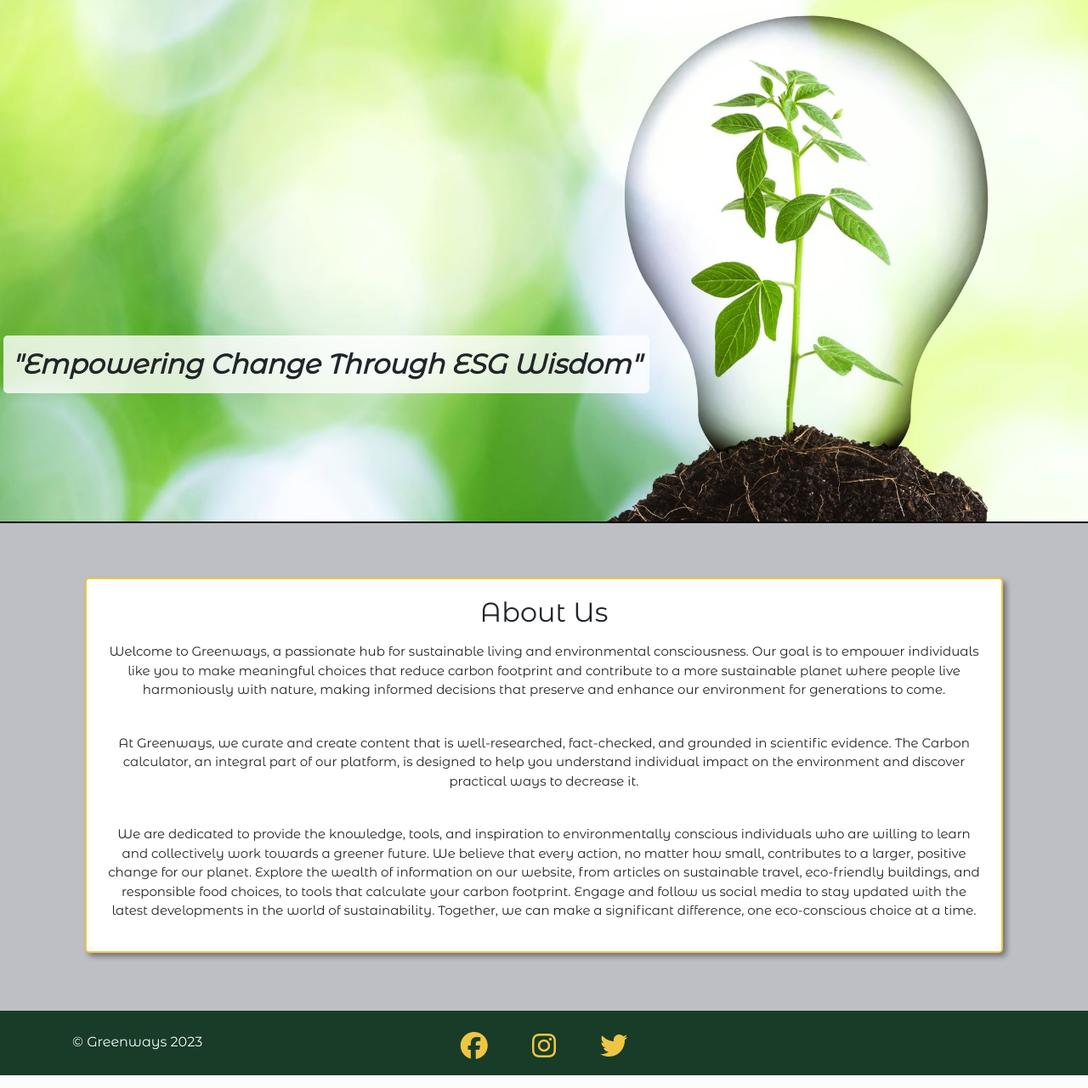
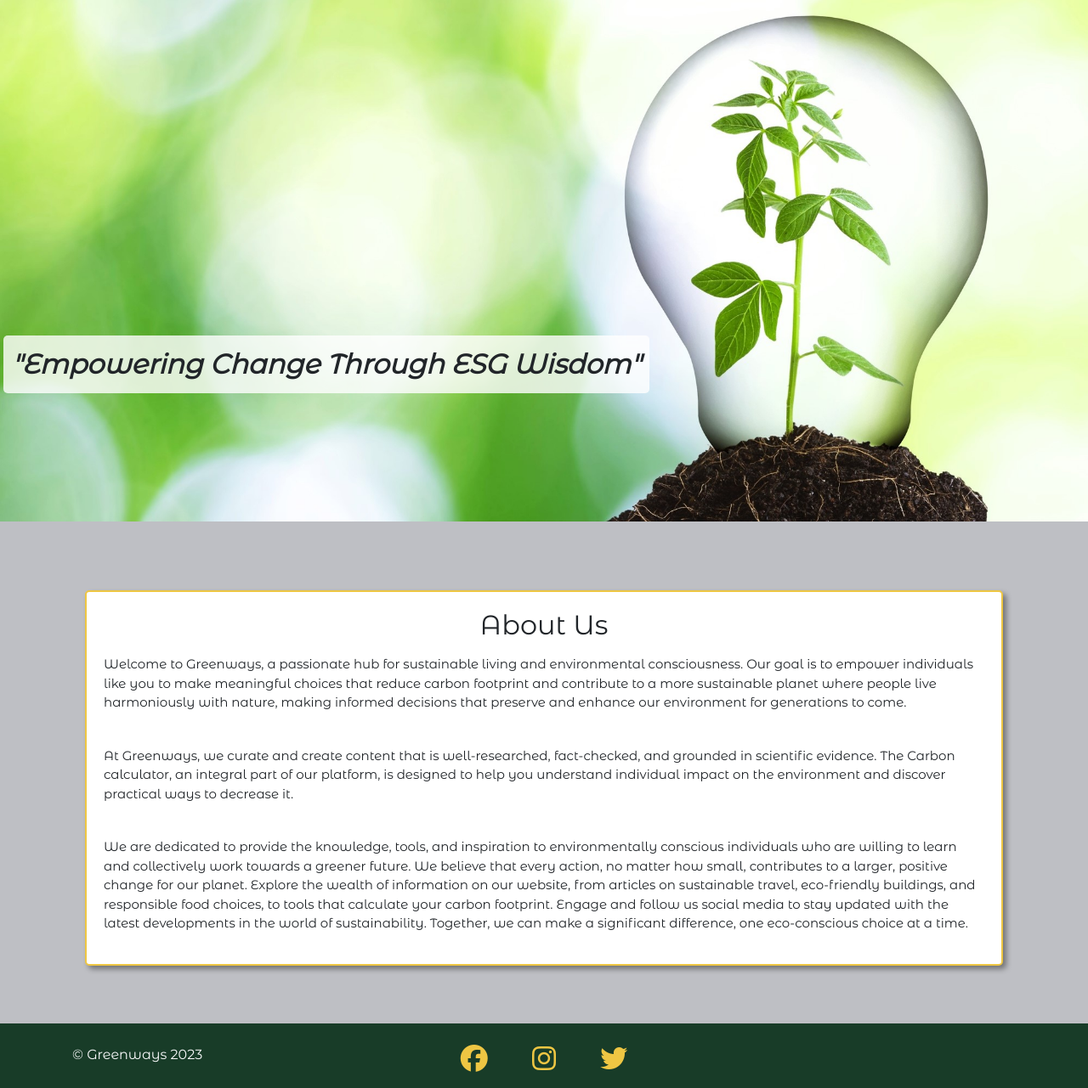
Before and after one commit to The-Carbon-Crushers/greenways, a Django app: page / in a window 1280 px wide. Shown: the part 226-1507 px from the top of the page at 85% size. Run offline with Django 3.2, Linux system fonts and the light colour scheme; some libraries are stand-ins or nearby versions.

Commit message:
Update text content positioning

```diff
--- a/greenways/settings.py
+++ b/greenways/settings.py
@@ -30,7 +30,8 @@ DEBUG = True
 
 ALLOWED_HOSTS = ['8000-ocassidydev-greenways-a1rwyegoqws.ws-eu104.gitpod.io',
                 '8000-ocassidydev-greenways-y13chb6125k.ws-eu104.gitpod.io',
-                '127.0.0.1','localhost', 'ci-greenways-a76ef9e9c4a6.herokuapp.com','8000-ocassidydev-greenways-98htto6eqpj.ws-eu104.gitpod.io/']
+                '127.0.0.1','localhost', 'ci-greenways-a76ef9e9c4a6.herokuapp.com','8000-ocassidydev-greenways-98htto6eqpj.ws-eu104.gitpod.io/',
+                '8000-thecarboncrus-greenways-l18swsok4no.ws-eu104.gitpod.io']
 
 
 
--- a/greenways_app/templates/building_learn.html
+++ b/greenways_app/templates/building_learn.html
@@ -13,7 +13,7 @@
     <div class="home-container mt-5">
         <div class="text-container col reveal">
     <h1>Building for a Better Tomorrow: The Craft of Sustainable Building Choices</h1>
-    <p>
+    <p id="p-center">
         In an era where the environmental impact of construction is increasingly scrutinized, sustainable building choices have emerged as a beacon of hope. These choices are transforming the way we design, construct, and inhabit our buildings, paving the way for a more eco-conscious and resilient future. In this article, we'll delve into the significance of sustainable building choices and how they are reshaping the construction industry.<br>
         Traditional construction methods have often come at a high cost to our environment. From excessive energy consumption to resource depletion and waste generation, the construction industry has been a crucial contributor to environmental degradation. Key environmental concerns include:
         <ul>
--- a/greenways_app/templates/food_learn.html
+++ b/greenways_app/templates/food_learn.html
@@ -13,7 +13,7 @@
 <div class="home-container mt-5">
 <div class="text-container col reveal">
     <h1>Nourishing Ourselves and Our Planet: The Power of Sustainable Food Choices</h1>
-    <p>
+    <p id="p-center">
         In a world where our choices can significantly impact the environment, one of the most powerful and immediate (yet very often forgotten or brushed aside) actions we can take is to make sustainable food choices. Our diets play an essential role not only in our own health but also in the health of the planet. Let's look into the how and why of sustainable food choices and their incredible benefits.<br>
         Let's start with the footprint our diets leave on enviroment. Our food choices have a profound environmental impact. The production of food adds to greenhouse gas emissions, water pollution, deforestation, and biodiversity loss, just to name a few. Here's a few ways our dietary choices affect the planet:
         <ul>
--- a/greenways_app/templates/travel_learn.html
+++ b/greenways_app/templates/travel_learn.html
@@ -13,7 +13,7 @@
     <div class="home-container mt-5">
     <div class="text-container col reveal">
     <h1>Exploring the World Responsibly: The Art of Sustainable Travel Choices</h1>
-    <p>
+    <p id="p-center">
         Traveling the world is an enriching experience that broadens our horizons, advances cultural understanding, and creates lifelong memories. However, it's essential to recognize that the way we travel can have significant impacts on the environment, local communities, and cultures. Practising sustainable travel choices allows us to explore the world responsibly while leaving a positive legacy behind. Travel is one of the main contributors to carbon emissions, pollution, and habitat disruption. Air travel, in particular, releases extensive amounts of greenhouse gases into the atmosphere. Here's how our travel choices impact the environment:
         <ul>
             <li>Carbon Footprint
--- a/static/css/style.css
+++ b/static/css/style.css
@@ -97,13 +97,6 @@ nav a:hover {
   width: 100%;
 }
 
-/* Style for the horizontal line (separator) */
-.separator {
-  border: 1px solid #080808; /* Adjust the border style, color, and width as needed */
-  width: 100%;
-  margin-top: 0;
-}
-
 .text-container {
   display: flex;
   flex-direction: column;
@@ -127,9 +120,13 @@ nav a:hover {
 }
 
 .text-container p {
-  text-align: center;
+  text-align: left;
   font-weight: 500;
   font-size: 15px;
+}
+
+#p-center {
+  text-align: center;
 }
 
 li {
```
